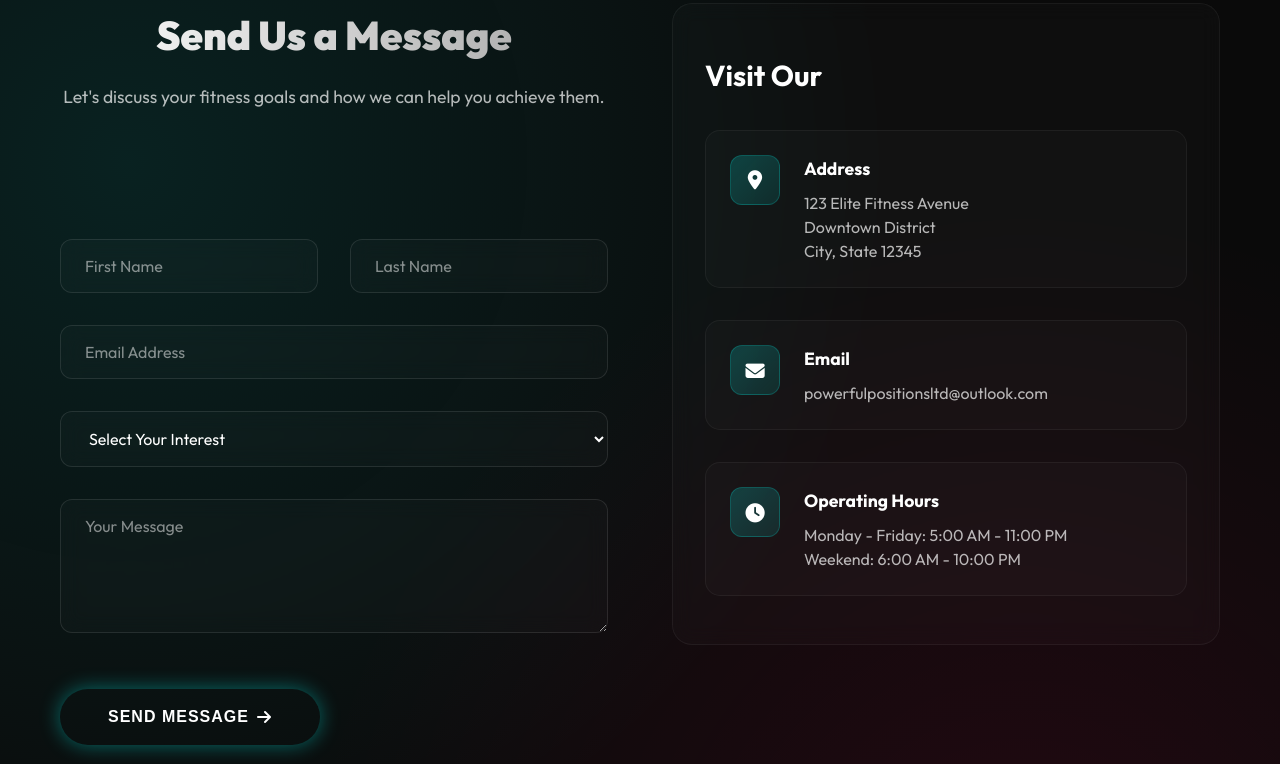
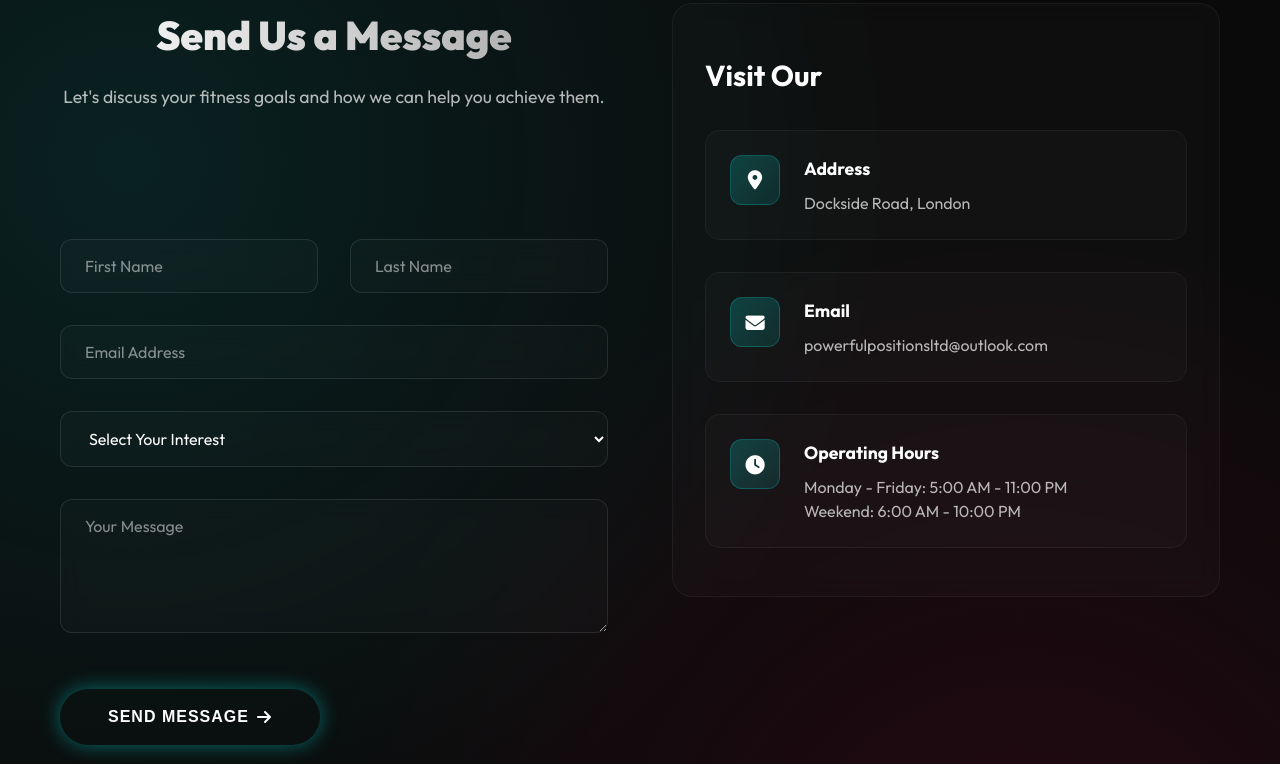
Before and after one commit to rutanshubhayani/-POWERFUL-POSITIONS-LIMITED-NEW, a plain HTML site: page contact.html in a window 1280 px wide. Shown: the part 733-1497 px from the top of the page. Drawn offline with nearby package versions, Linux system fonts and the light colour scheme.

Commit message:
address changed

```diff
--- a/assets/component/footer.html
+++ b/assets/component/footer.html
@@ -32,7 +32,7 @@
                 <h4>Contact Info</h4>
                 <ul class="footer-links">
                     <li><i class="fas fa-envelope"></i> <a href="mailto:powerfulpositionsltd@outlook.com">powerfulpositionsltd@outlook.com</a></li>
-                    <li><i class="fas fa-map-marker-alt"></i> 123 Elite Fitness Ave</li>
+                    <li><i class="fas fa-map-marker-alt"></i> Dockside Road, London</li>
                 </ul>
             </div>
         </div>
--- a/contact.html
+++ b/contact.html
@@ -106,9 +106,7 @@
                                 </div>
                                 <div class="contact-details">
                                     <h4>Address</h4>
-                                    <p>123 Elite Fitness Avenue<br>
-                                        Downtown District<br>
-                                        City, State 12345</p>
+                                    <p>Dockside Road, London</p>
                                 </div>
                             </div>
 <!--
```
